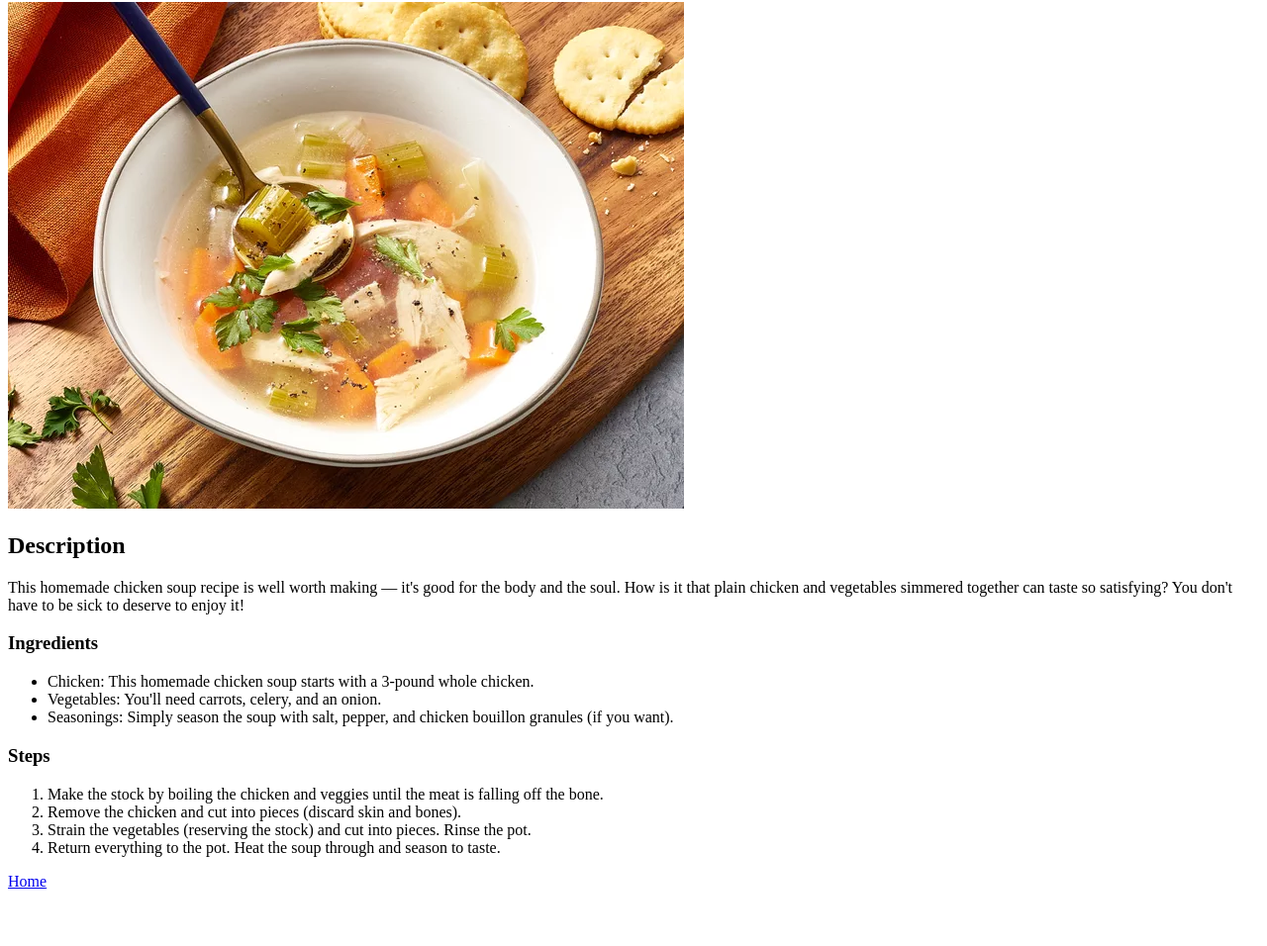
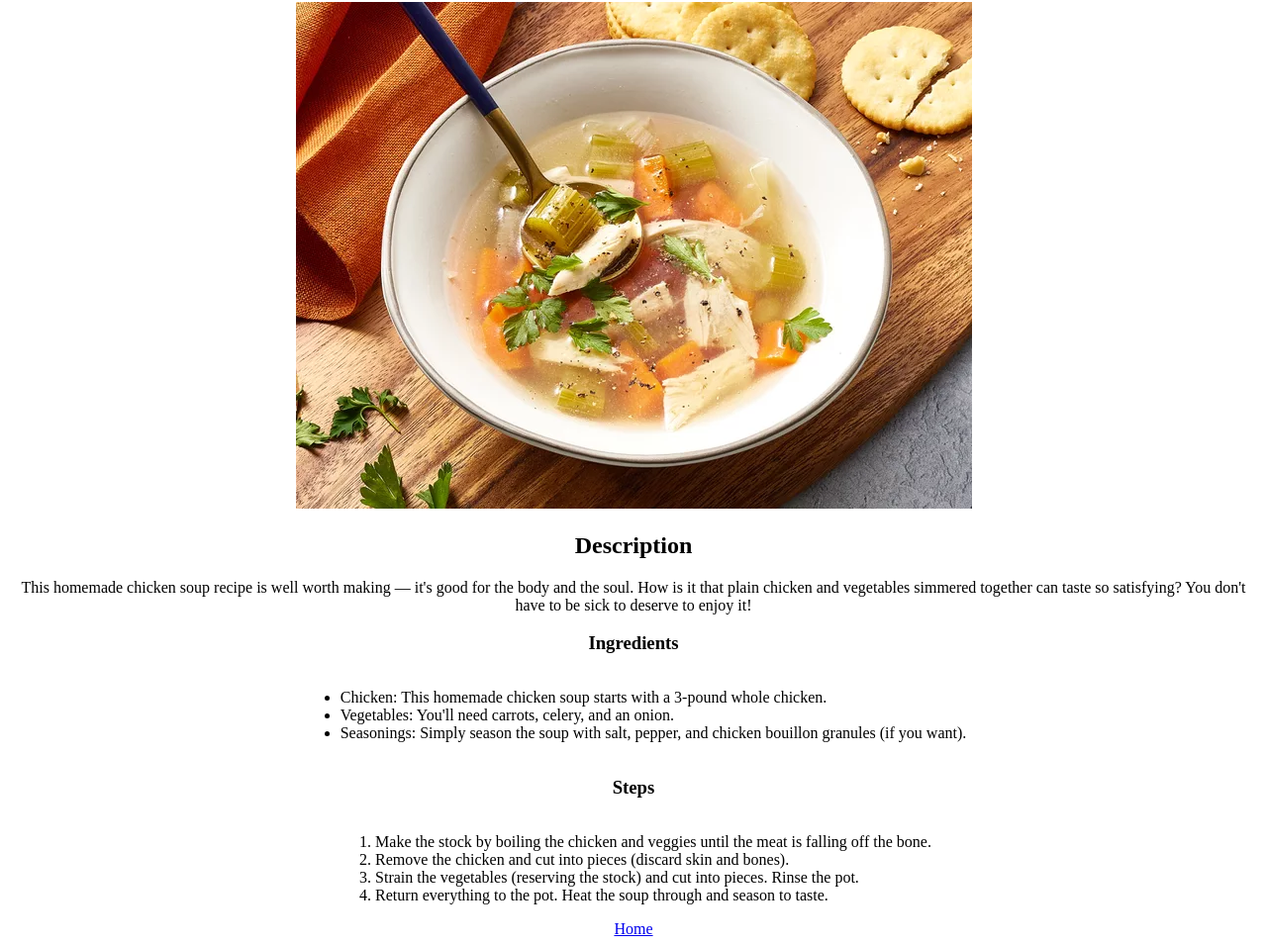
Before and after one commit to mattpjohnston/odin-recipes, a plain HTML site: page recipes/chickensoup.html in a window 1280 px wide. Shown: the part 78-1034 px from the top of the page at 99% size. Before the commit the page ends 986 px from the top, so only its background shows below. Drawn offline with Linux system fonts and the light colour scheme.

Commit message:
Update after foundations-block-and-inline

```diff
--- a/recipes/chickensoup.html
+++ b/recipes/chickensoup.html
@@ -4,7 +4,7 @@
     <meta charset="UTF-8" />
     <meta name="viewport" content="width=device-width, initial-scale=1" />
     <title>Homemade Chicken Soup</title>
-    <link href="css/style.css" rel="stylesheet" />
+    <link href="../style.css" rel="stylesheet" />
   </head>
   <body>
     <h1>Homemade Chicken Soup</h1>
@@ -45,6 +45,8 @@
         Return everything to the pot. Heat the soup through and season to taste.
       </li>
     </ol>
-    <a href="../index.html">Home</a>
+    <div>
+      <a href="../index.html">Home</a>
+    </div>
   </body>
 </html>
--- /dev/null
+++ b/style.css
@@ -0,0 +1,9 @@
+body {
+  text-align: center;
+}
+
+ul,
+ol {
+  display: inline-block;
+  text-align: left;
+}
```
Also changed, not shown: index.html (+1 -1 lines), recipes/lasagna.html (+4 -2 lines), recipes/sweetnsour.html (+4 -2 lines).
